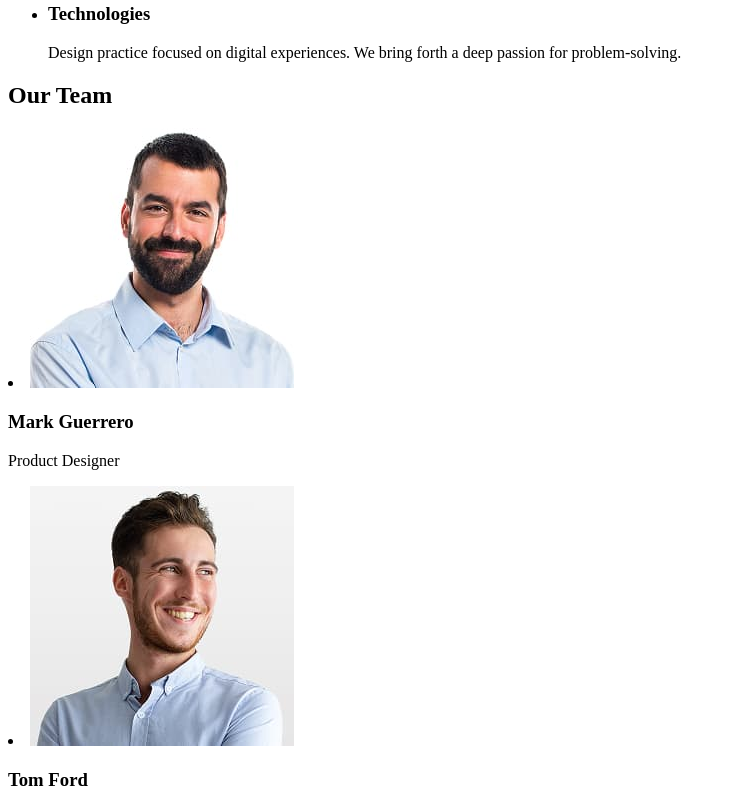
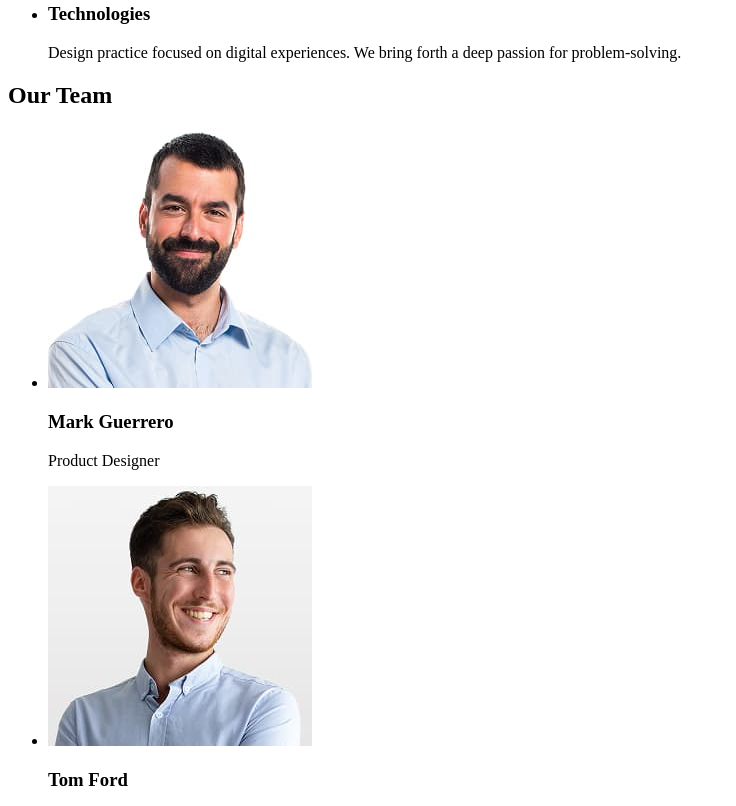
Before and after one commit to AlekS-V1/goit-markup-hw-01, a plain HTML site: page index.html in a window 1280 px wide. Shown: the part 532-1338 px from the top of the page, without its empty margins (0-736 px from the left). Drawn offline with Linux system fonts and the light colour scheme.

Commit message:
corect ul

```diff
--- a/index.html
+++ b/index.html
@@ -75,7 +75,7 @@
 
       <section>
         <h2>Our Team</h2>
-        <lu>
+        <ul>
           <li>
             <img
               src="./images/guerrero.jpg"
@@ -112,7 +112,7 @@
             <h3>Daniel Wilson</h3>
             <p>UI Designer</p>
           </li>
-        </lu>
+        </ul>
       </section>
     </main>
     <footer>
```
